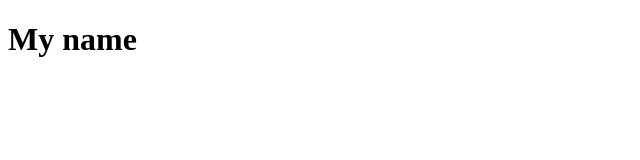
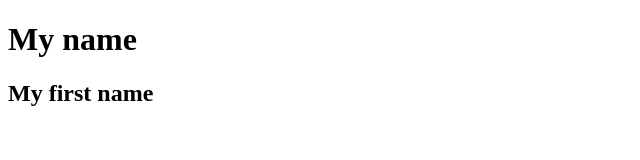
Before and after one commit to KaterinaTkachuk/MyProject, a plain HTML site: page qa_manual.html in a window 1280 px wide. Shown: the whole page, without its empty margins (0-640 px from the left). Drawn offline with Linux system fonts and the light colour scheme.

Commit message:
My first name|text

```diff
--- a/qa_manual.html
+++ b/qa_manual.html
@@ -6,5 +6,7 @@
 </head>
 <body>
  <h1>My name</h1>
+ <h2>My first name</h2>
+
 </body>
 </html>
```
